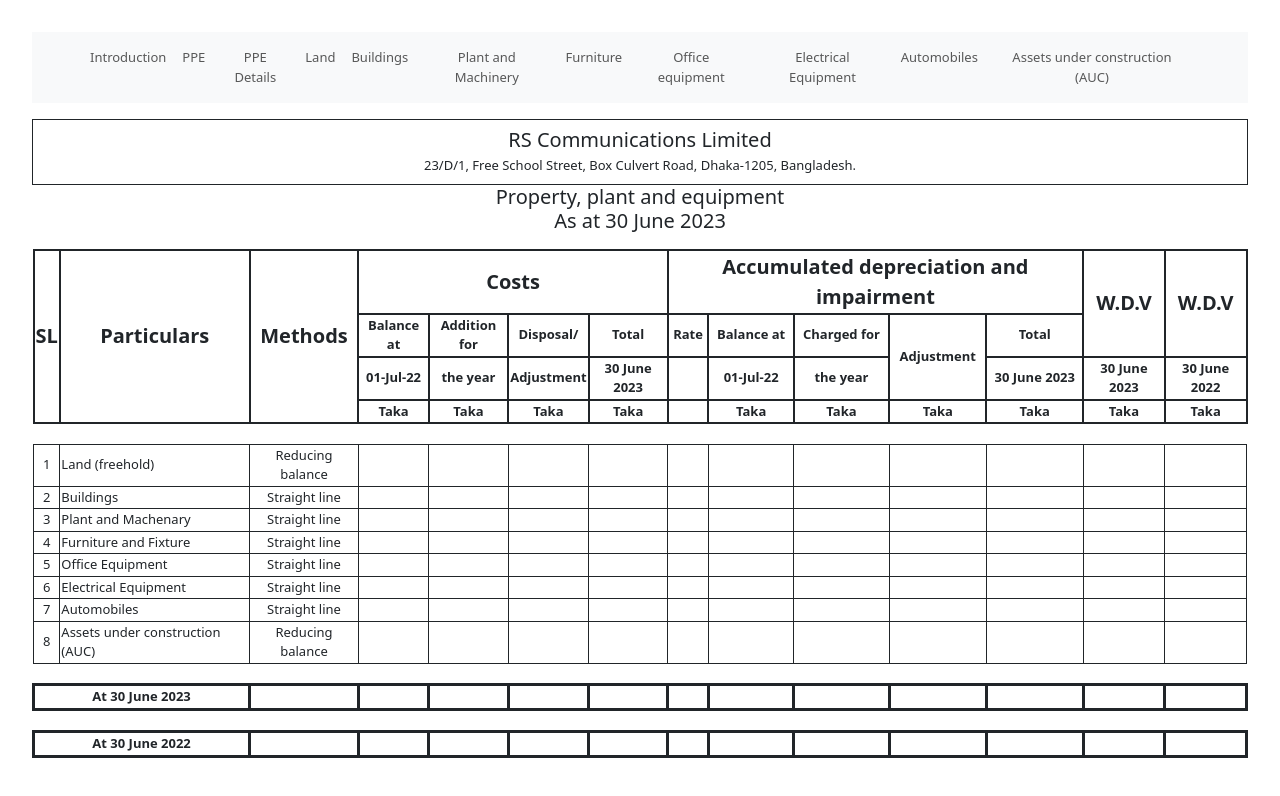
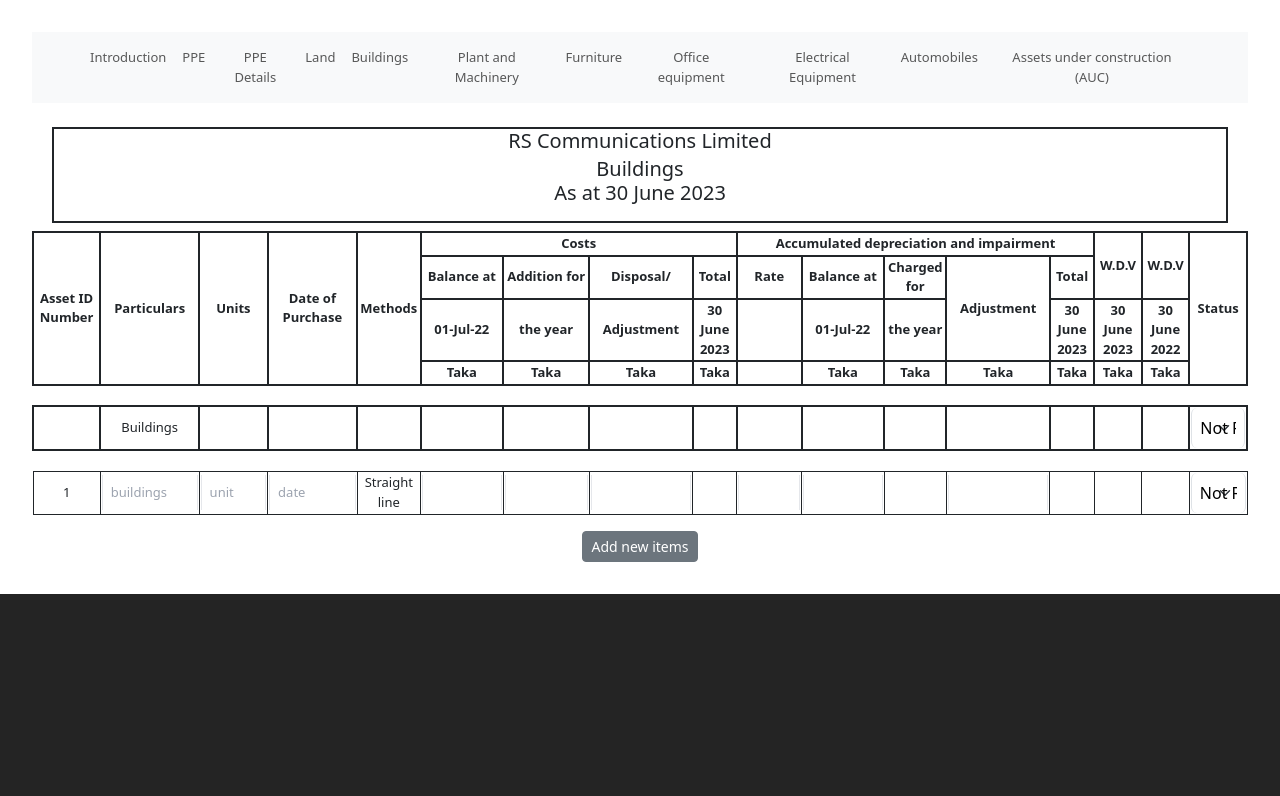
Before and after one commit to sagordevnath/ppe-details, a React (Vite) app: page / in a window 1280 px wide. Shown: the top 796 px of the page. Built offline with nearby package versions, Linux system fonts and the light colour scheme.

Commit message:
update buildings Page

```diff
--- a/src/App.jsx
+++ b/src/App.jsx
@@ -5,6 +5,7 @@
 import 'bootstrap/dist/css/bootstrap.min.css';
 import PPEDetails from './Pages/PPEDetails';
 import PPE from './Pages/PPE';
+import Buildings from './Pages/Buildings';
 
 function App() {
 
@@ -13,7 +14,8 @@
     <Menubar />
     {/* <Land /> */}
     {/* <PPEDetails /> */}
-    <PPE />
+    {/* <PPE /> */}
+    <Buildings />
     </>
   )
 }
--- /dev/null
+++ b/src/Pages/Buildings.jsx
@@ -0,0 +1,161 @@
+import React from 'react'
+
+export default function Buildings() {
+  return (
+    <>
+      <div className="note-header pt-3">
+        <div className="container-fluid">
+          <div className="row p-2">
+            <div className="col-12">
+              <div className="address border border-dark border-2 ">
+                <h5 className="mb-1">RS Communications Limited</h5>
+                <div className="row">
+                  <div className="col-12">
+                    <h5 className="mb-3">Buildings <br /> As at 30 June 2023</h5>
+                  </div>
+                </div>
+              </div>
+            </div>
+          </div>
+        </div>
+      </div>
+      <table className='width table table-bordered'>
+        <tr className='height-25'>
+          <th className='border border-dark border-2' rowSpan={4}>Asset ID Number</th>
+          <th className='border border-dark border-2' rowSpan={4}>Particulars</th>
+          <th className='border border-dark border-2' rowSpan={4}>Units</th>
+          <th className='border border-dark border-2' rowSpan={4}>Date of Purchase</th>
+          <th className='border border-dark border-2' rowSpan={4}>Methods</th>
+          <th className='border border-dark border-2' colSpan={4}>Costs</th>
+          <th className='border border-dark border-2' colSpan={5}>Accumulated depreciation and impairment</th>
+          <th className='border border-dark border-2' rowSpan={2}>W.D.V</th>
+          <th className='border border-dark border-2' rowSpan={2}>W.D.V</th>
+          <th className='border border-dark border-2' rowSpan={4}>Status</th>
+        </tr>
+        <tr>
+          <td className='border border-dark border-2 fw-bold'>Balance at</td>
+          <td className='border border-dark border-2 fw-bold'>Addition for</td>
+          <td className='border border-dark border-2 fw-bold'>Disposal/</td>
+          <td className='border border-dark border-2 fw-bold'>Total</td>
+          <td className='border border-dark border-2 fw-bold'>Rate</td>
+          <td className='border border-dark border-2 fw-bold'>Balance at</td>
+          <td className='border border-dark border-2 fw-bold'>Charged for</td>
+          <td className='border border-dark border-2 fw-bold' rowSpan={2}>Adjustment</td>
+          <td className='border border-dark border-2 fw-bold'>Total</td>
+        </tr>
+        <tr>
+          <td className='border border-dark border-2 fw-bold'>01-Jul-22</td>
+          <td className='border border-dark border-2 fw-bold'>the year</td>
+          <td className='border border-dark border-2 fw-bold'>Adjustment</td>
+          <td className='border border-dark border-2 fw-bold'>30 June 2023</td>
+          <td className='border border-dark border-2 fw-bold'></td>
+          <td className='border border-dark border-2 fw-bold'>01-Jul-22</td>
+          <td className='border border-dark border-2 fw-bold'>the year</td>
+          <td className='border border-dark border-2 fw-bold'>30 June 2023</td>
+          <td className='border border-dark border-2 fw-bold'>30 June 2023</td>
+          <td className='border border-dark border-2 fw-bold'>30 June 2022</td>
+        </tr>
+        <tr>
+          <td className='border border-dark border-2 fw-bold'>Taka</td>
+          <td className='border border-dark border-2 fw-bold'>Taka</td>
+          <td className='border border-dark border-2 fw-bold'>Taka</td>
+          <td className='border border-dark border-2 fw-bold'>Taka</td>
+          <td className='border border-dark border-2 fw-bold'></td>
+          <td className='border border-dark border-2 fw-bold'>Taka</td>
+          <td className='border border-dark border-2 fw-bold'>Taka</td>
+          <td className='border border-dark border-2 fw-bold'>Taka</td>
+          <td className='border border-dark border-2 fw-bold'>Taka</td>
+          <td className='border border-dark border-2 fw-bold'>Taka</td>
+          <td className='border border-dark border-2 fw-bold'>Taka</td>
+        </tr>
+        <br />
+        <tr>
+          <td className='border border-dark border-2'></td>
+          <td className='border border-dark border-2'>Buildings</td>
+          <td className='border border-dark border-2'></td>
+          <td className='border border-dark border-2'></td>
+          <td className='border border-dark border-2'></td>
+          <td className='border border-dark border-2'></td>
+          <td className="border border-dark border-2"></td>
+          <td className="border border-dark border-2"></td>
+          <td className="border border-dark border-2"></td>
+          <td className='border border-dark border-2'></td>
+          <td className="border border-dark border-2"></td>
+          <td className="border border-dark border-2"></td>
+          <td className="border border-dark border-2"></td>
+          <td className="border border-dark border-2"></td>
+          <td className="border border-dark border-2"></td>
+          <td className="border border-dark border-2"></td>
+          <td className='border border-dark border-2'>
+            <select className="form-select" aria-label="Default select example">
+              <option selected>Not Found</option>
+              <option value="1">Active</option>
+              <option value="2">Idle/Unused</option>
+              <option value="3">Out of Order</option>
+            </select>
+          </td>
+        </tr>
+        <br />
+        <tr>
+          <td className='border border-dark'>1</td>
+          <td className='border border-dark'>
+            <input className="input-group input-group-sm input" type="text" placeholder='buildings' />
+            </td>
+          <td className='border border-dark'>
+            <input className="input-group input-group-sm input" type="text" placeholder='unit' />
+            </td>
+          <td className='border border-dark'>
+            <input className="input-group input-group-sm input" type="number" placeholder='date' />
+            </td>
+          <td className='border border-dark'>Straight line</td>
+          <td className='border border-dark'> <input
+            className="input-group input-group-sm input"
+            type="number"
+          /></td>
+          <td className="border border-dark"><input
+            className="input-group input-group-sm input"
+            type="number"
+          /></td>
+          <td className="border border-dark"><input
+            className="input-group input-group-sm input"
+            type="number"
+          /></td>
+          <td className="border border-dark"></td>
+          <td className='border border-dark'><input
+            className="input-group input-group-sm input"
+            type="number"
+          /></td>
+          <td className="border border-dark"><input
+            className="input-group input-group-sm input"
+            type="number"
+          /></td>
+          <td className="border border-dark"></td>
+          <td className="border border-dark"><input
+            className="input-group input-group-sm input"
+            type="number"
+          /></td>
+          <td className="border border-dark"></td>
+          <td className="border border-dark"></td>
+          <td className="border border-dark"></td>
+          <td className='border border-dark'>
+
+
+
+
+            <select className="form-select" aria-label="Default select example">
+              <option selected>Not Found</option>
+              <option value="1">Active</option>
+              <option value="2">Idle/Unused</option>
+              <option value="3">Out of Order</option>
+            </select>
+          </td>
+        </tr>
+
+
+
+
+      </table>
+      <button type="button" className="btn btn-secondary btn-sm">Add new items</button>
+    </>
+  )
+}
```
